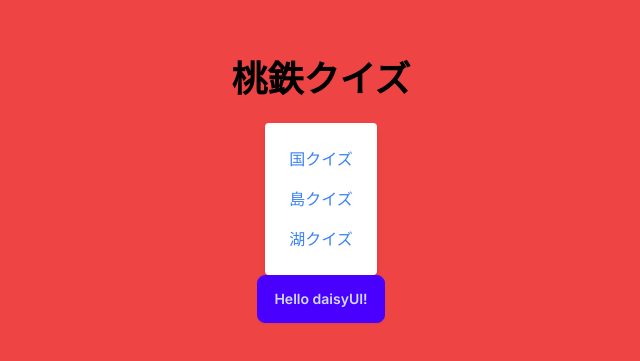
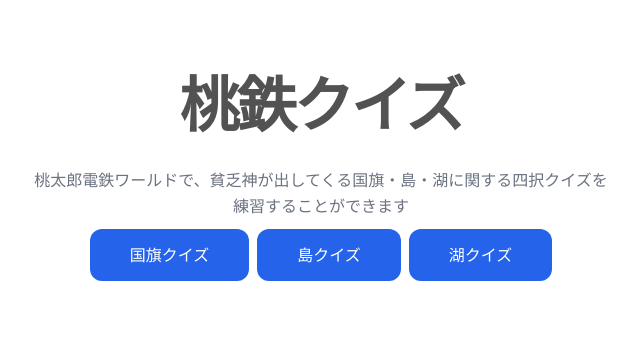
Before and after one commit to 39takagikouta/momotetsu-quiz, a Next.js app in the folder next/: page / in a window 1280 px wide. Shown: the part 209-570 px from the top of the page, without its empty margins (319-959 px from the left). Built offline with nearby package versions, Linux system fonts and the light colour scheme.

Commit message:
トップページ作成完了

```diff
--- a/next/src/app/page.js
+++ b/next/src/app/page.js
@@ -2,23 +2,39 @@
 
 const Index = () => {
   return (
-    <div className='bg-red-500 min-h-screen flex flex-col items-center justify-center'>
-      <div className='text-4xl font-bold mb-6'>桃鉄クイズ</div>
-      <div className='bg-white p-6 rounded shadow-md text-center'>
-        <div className='flex flex-col space-y-4'>
-          <Link href="/country">
-            <p className='text-blue-500 hover:underline'>国クイズ</p>
-          </Link>
-          <Link href="/island">
-            <p className='text-blue-500 hover:underline'>島クイズ</p>
-          </Link>
-          <Link href="/lake">
-            <p className='text-blue-500 hover:underline'>湖クイズ</p>
-          </Link>
+    <section className="min-h-screen flex flex-col items-center justify-center bg-white">
+      <div className="relative items-center w-full px-5 py-12 mx-auto md:px-12 lg:px-16 max-w-7xl lg:py-24">
+        <div className="flex w-full mx-auto text-left">
+          <div className="relative inline-flex items-center mx-auto align-middle">
+            <div className="text-center">
+              <h1 className="max-w-5xl text-2xl font-bold leading-none tracking-tighter text-neutral-600 md:text-5xl lg:text-6xl lg:max-w-7xl">
+                桃鉄クイズ
+              </h1>
+              <p className="max-w-xl mx-auto mt-8 text-base leading-relaxed text-gray-500">
+                桃太郎電鉄ワールドで、貧乏神が出してくる国旗・島・湖に関する四択クイズを練習することができます
+              </p>
+              <div className="lg:flex justify-center w-full max-w-2xl gap-2 mx-auto mt-6">
+                <div className="mt-3 rounded-lg sm:mt-0 mb-10">
+                  <Link href="/country" className="px-5 py-4 text-base font-medium text-center text-white transition duration-500 ease-in-out transform bg-blue-600 lg:px-10 rounded-xl hover:bg-blue-700 focus:outline-none focus:ring-2 focus:ring-offset-2 focus:ring-blue-500">
+                    国旗クイズ
+                  </Link>
+                </div>
+                <div className="mt-3 rounded-lg sm:mt-0 mb-10">
+                  <Link href="/island" className="px-7 py-4 text-base font-medium text-center text-white transition duration-500 ease-in-out transform bg-blue-600 lg:px-10 rounded-xl hover:bg-blue-700 focus:outline-none focus:ring-2 focus:ring-offset-2 focus:ring-blue-500">
+                    島クイズ
+                  </Link>
+                </div>
+                <div className="mt-3 rounded-lg sm:mt-0">
+                  <Link href="/lake" className="px-7 py-4 text-base font-medium text-center text-white transition duration-500 ease-in-out transform bg-blue-600 lg:px-10 rounded-xl hover:bg-blue-700 focus:outline-none focus:ring-2 focus:ring-offset-2 focus:ring-blue-500">
+                    湖クイズ
+                  </Link>
+                </div>
+              </div>
+            </div>
+          </div>
         </div>
       </div>
-      <button className="btn btn-primary">Hello daisyUI!</button>
-    </div>
+    </section>
   )
 }
 
```
